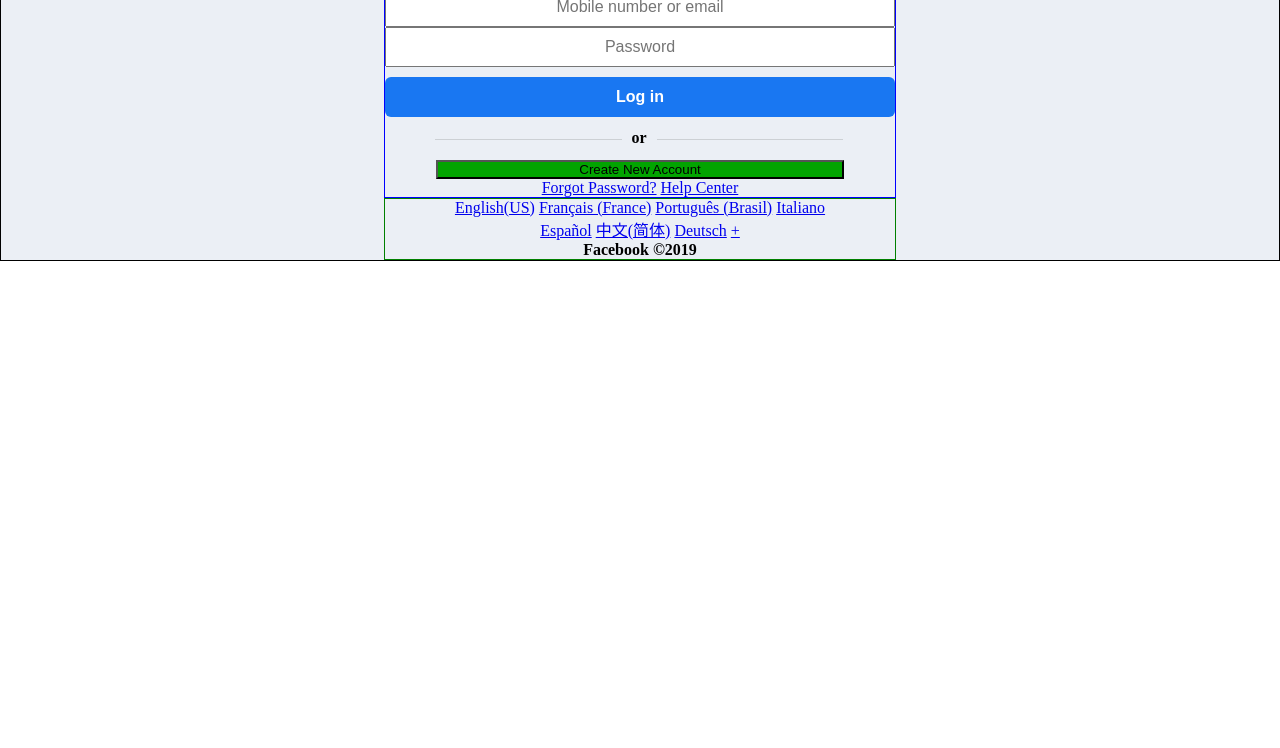
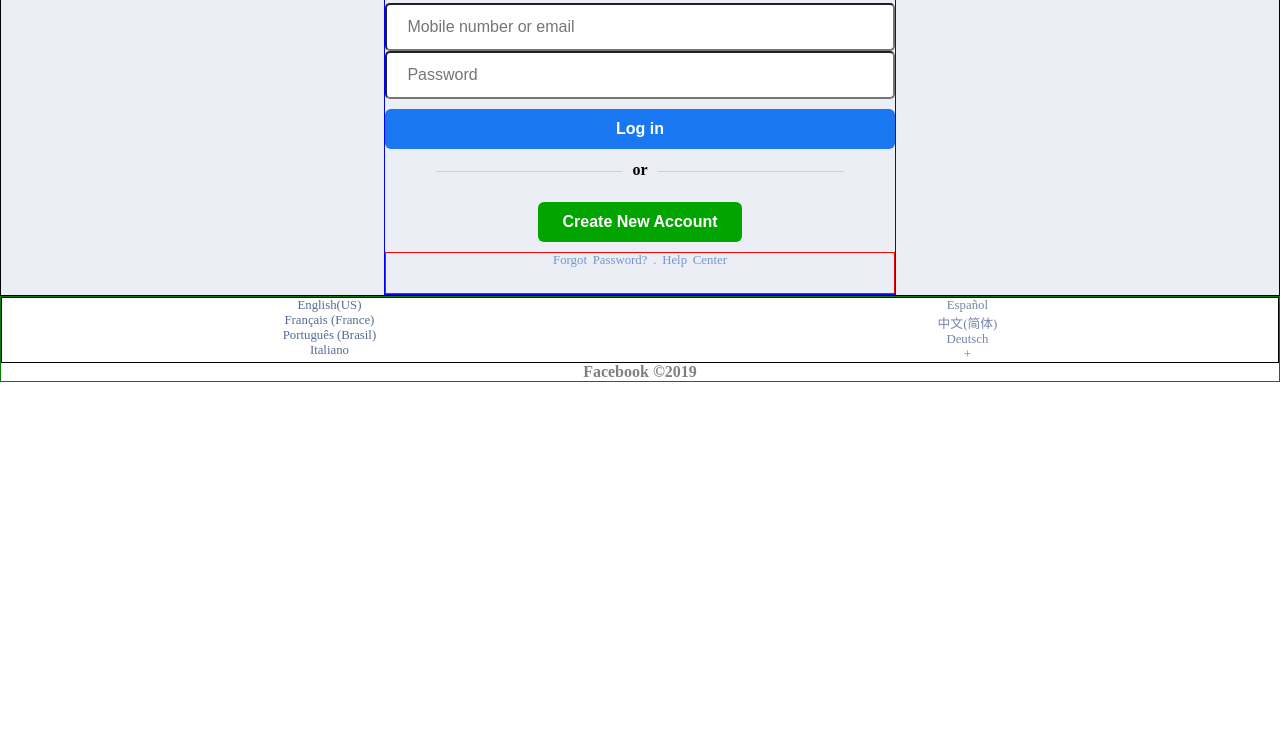
Before and after one commit to subodhss23/clone-collection, a plain HTML site: page facebook/index.html in a window 1280 px wide. Shown: the part 52-800 px from the top of the page. Drawn offline with Linux system fonts and the light colour scheme.

Commit message:
done, m.facebook.com

```diff
--- a/facebook/index.html
+++ b/facebook/index.html
@@ -29,12 +29,16 @@
                 <input id="create-new-acc" type="button" value="Create New Account">
                 <div class="inner-login-input">
                         <a href="#">Forgot Password?</a>
-                        <a href="#">Help Center</a>
+                        <a href="#"> . Help Center</a>
                 </div>
             </div>
             </div>
         </div>
+
+        </div>
+
         <div class="footer-container">
+                <div class="container-1">
                 <div class="container-left">
                     <a href="#">English(US)</a>
                     <a href="#">Français (France)</a>
@@ -47,6 +51,8 @@
                         <a href="#">Deutsch</a>
                         <a href="#">+</a>
                 </div>
+            </div>
+                <div class="container-2">
                 <div class="copyright">
                     <h4>Facebook &copy;2019</h4>
                 </div>
--- a/facebook/style.css
+++ b/facebook/style.css
@@ -2,6 +2,10 @@
     padding: 0;
     margin: 0;
     box-sizing: border-box;
+}
+
+a{
+    text-decoration: none;
 }
 
 .main-container{
@@ -30,20 +34,32 @@
 .login-container > .login-input{
     display: flex;
     flex-direction: column;
+    border
 } */
 
-.login-input > .login-input-box{
-    margin: 0;
-    padding: 0;
+.login-input-box{
     display: flex;
     flex-direction: column;
+    height: 14vh;
+    /* border: 2px solid black; */
+    padding-top: 2vh;
 }
+
+
+/* .login-input > .login-input-box{
+     margin: 0;
+    padding: 0;
+     display: flex;
+    flex-direction: column;
+}  */
 
 .login-input-box > input{
     width: auto;
-    height: 5vh;
-    text-align: center;
+    height: 7vh;
+    /* text-align: center; */
     font-size: 1em;
+    text-indent: 20px;
+    border-radius: 5px;
 }
 
 .login-input > #login-button{
@@ -71,7 +87,7 @@
     text-align: center;
     border-bottom: 1px solid #CCD0D4;
     line-height: 0.1em;
-    margin: 10px 0 20px 50px;
+    margin: 10px 0 20px 10%;
 }
 
 .hr-line > h4 span{
@@ -81,30 +97,57 @@
 
 
 .login-input-box-2 > #create-new-acc{
-    width: 80%;
+    /* width: 80%; */
     background-color: #02A400;
+    width: 40%;
+    height: 5vh;
+    border: none;
+    border-radius: 6px;
+    margin: 10px 0;
+    color: white;
+    font-size: 1em;
+    font-weight: 600;
+}
+
+.login-input-box-2 > .inner-login-input{
+    border: 1px solid red;
+    text-decoration: none;
+    font-size: .8em;
+    word-spacing: .2em;
+    padding-bottom: 2em;
+
+}
+
+.inner-login-input > a{
+     color: #7596C8;
 }
 
 .footer-container{
     border: 1px solid green;
-    margin: 0 30%;
+    width: 100vw;
+
 }
 
+.footer-container > .container-1{
+    display: flex;
+    justify-content: space-around;
+    border: 1px solid black;
+}
 
+.container-left,
+.container-right{
+    display: flex;
+    flex-direction: column;
+    font-size: .8em;
+}
 
+.container-left a{
+    color: #576B95;
+}
+.container-right  a {
+    color: #7485A8;
+}
 
-
-
-@media screen and(max-width: 700px){
-        .main-container{
-            color:#FFF;
-        }
-
-        .header{
-            background-color:#3B5998;
-        }
-
-        .login-container{
-            background-color: #EBEFF5;
-        }
+.container-2 > .copyright{
+    color:#808080;
 }
```
Lines whose indentation alone changed are shown as unchanged.
